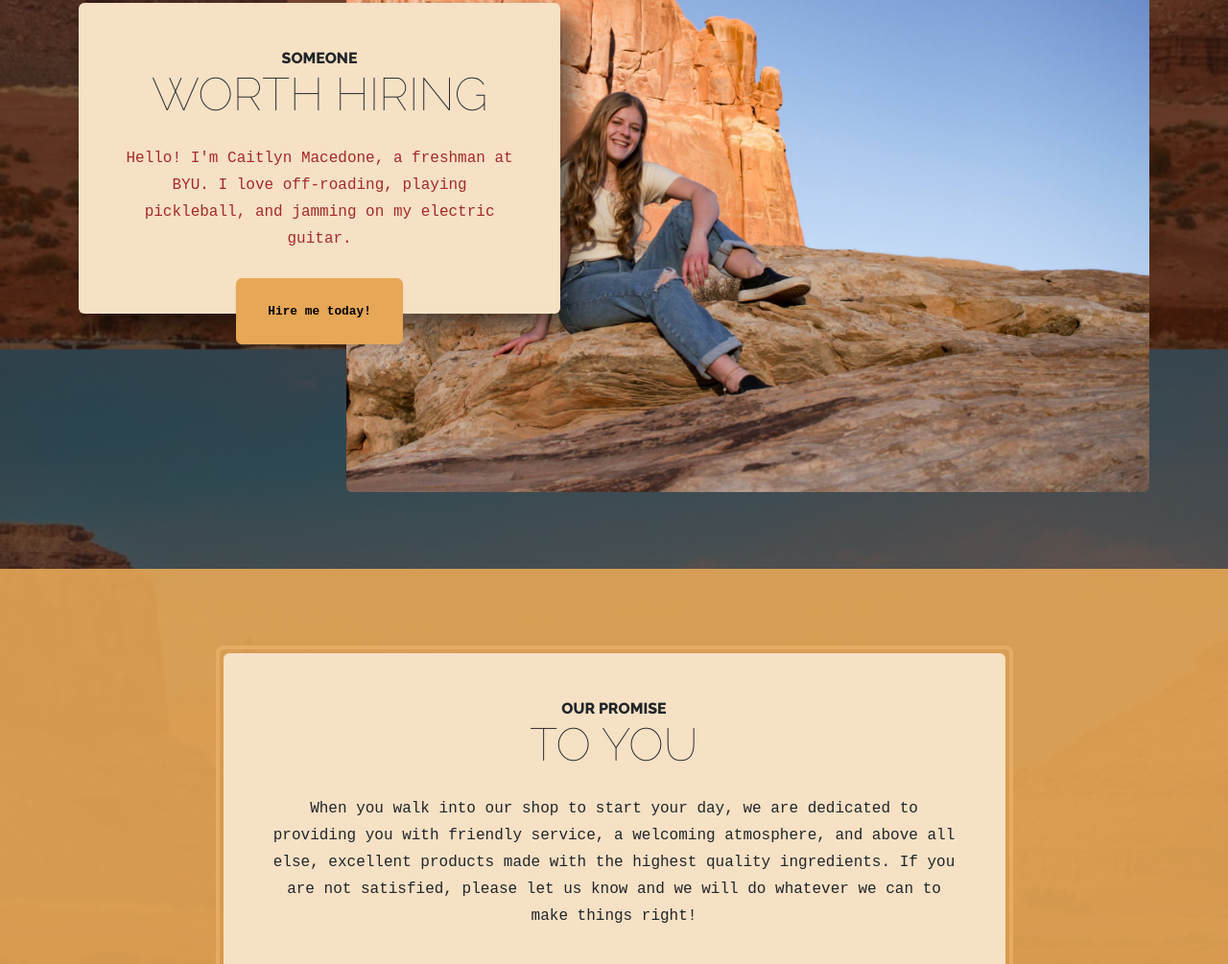
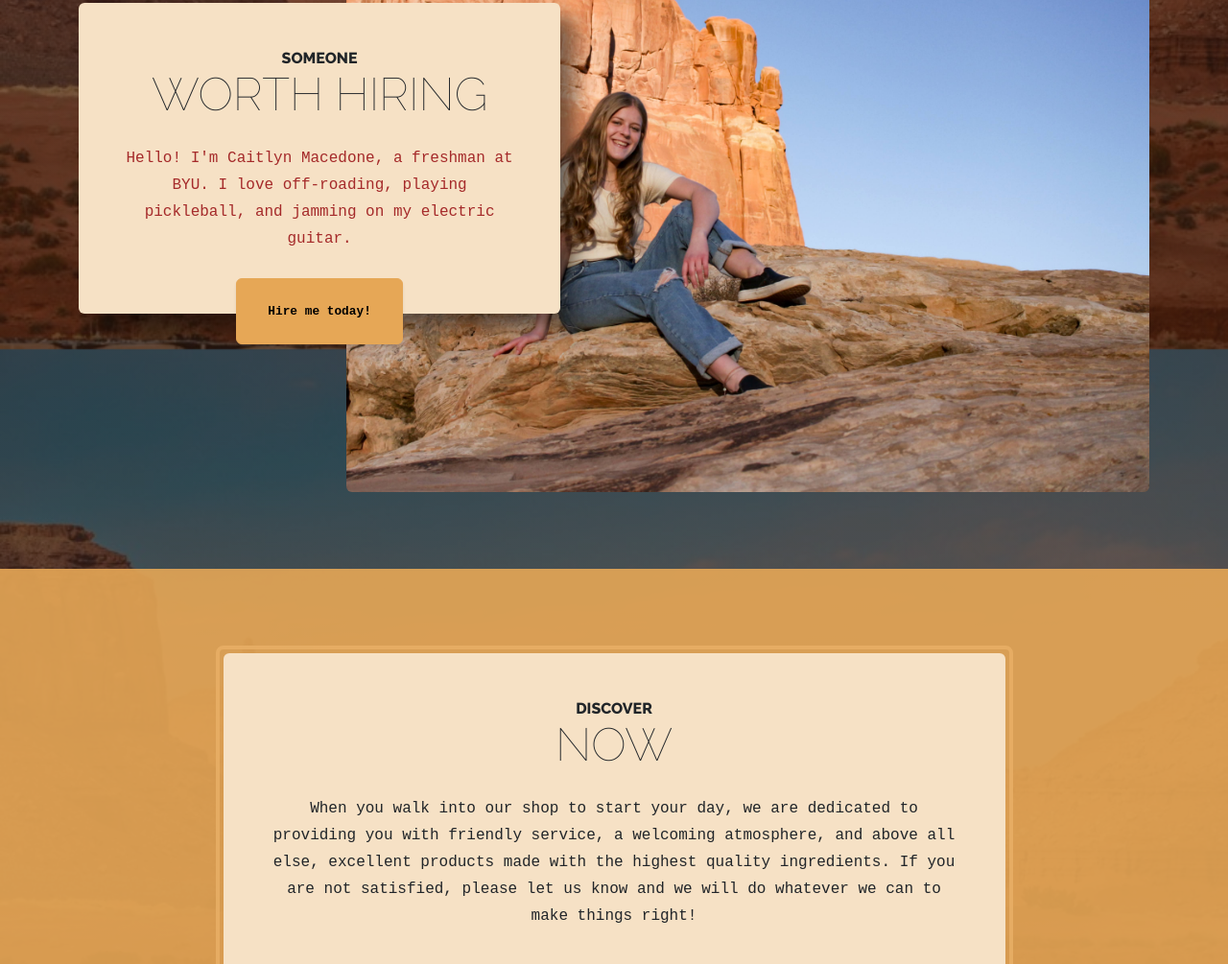
Before and after one commit to cgmbyu87/is201, a plain HTML site: page index.html in a window 1280 px wide. Shown: the part 483-1488 px from the top of the page at 96% size. Drawn offline with nearby package versions, Linux system fonts and the light colour scheme.

Commit message:
Add files via upload

```diff
--- a/index.html
+++ b/index.html
@@ -39,7 +39,7 @@
         <section class="page-section clearfix">
             <div class="container">
                 <div class="intro">
-                    <img class="intro-img img-fluid mb-3 mb-lg-0 rounded" src="assets/img/meeee.JPG"..." />
+                    <img class="intro-img img-fluid mb-3 mb-lg-0 rounded" src="assets/img/meeee.jpg"..." />
                     <div class="intro-text left-0 text-center bg-faded p-5 rounded">
                         <h2 class="section-heading mb-4">
                             <span class="section-heading-upper">Someone</span>
@@ -57,8 +57,8 @@
                     <div class="col-xl-9 mx-auto">
                         <div class="cta-inner bg-faded text-center rounded">
                             <h2 class="section-heading mb-4">
-                                <span class="section-heading-upper">Our Promise</span>
-                                <span class="section-heading-lower">To You</span>
+                                <span class="section-heading-upper">Discover</span>
+                                <span class="section-heading-lower">NOW</span>
                             </h2>
                             <p class="mb-0">When you walk into our shop to start your day, we are dedicated to providing you with friendly service, a welcoming atmosphere, and above all else, excellent products made with the highest quality ingredients. If you are not satisfied, please let us know and we will do whatever we can to make things right!</p>
                         </div>
```
